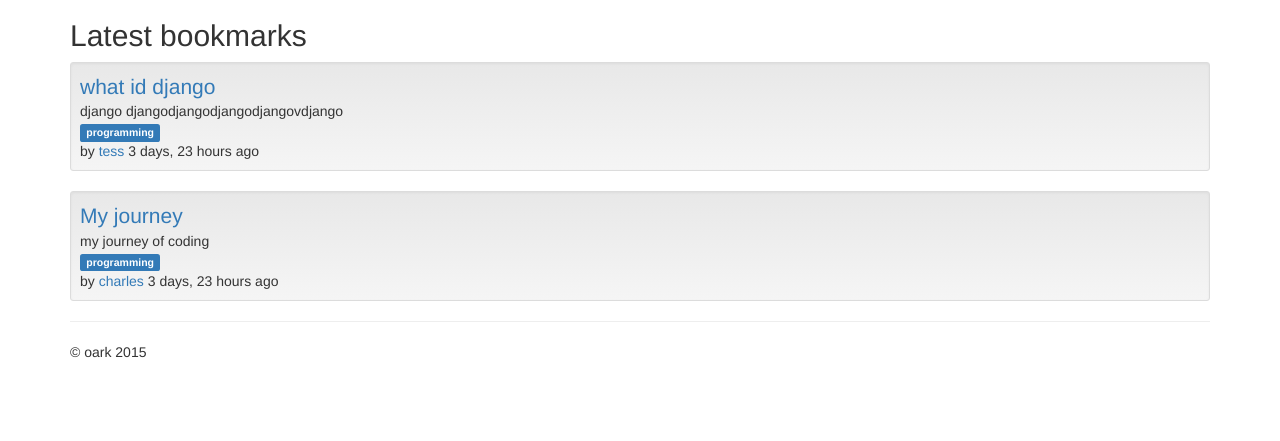
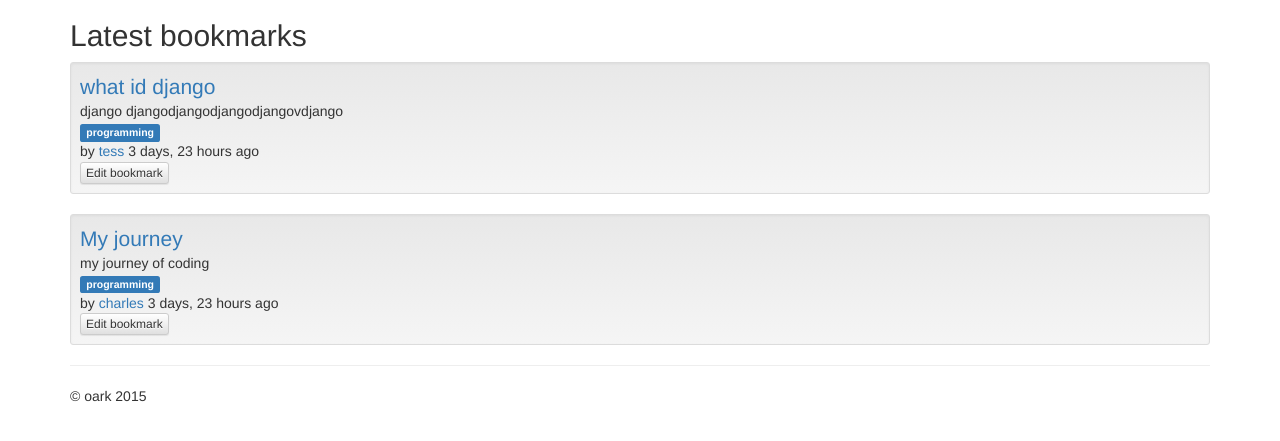
Before and after one commit to achiengcindy/mybookmarks, a Django app: page /bookmarksapp/ in a window 1280 px wide. Shown: the part 51-492 px from the top of the page. Run offline with Django 3.2, Linux system fonts and the light colour scheme; a user stored in the database is signed in; data comes from the database, SQL or seed files in the repository; parts of the project's set-up code (start-up, migrations or seed data) failed here and were passed over; some libraries are stand-ins or nearby versions.

Commit message:
changes in template naming

```diff
--- a/src/bookmarksapp/templates/bookmarksapp/bookmark.html
+++ b/src/bookmarksapp/templates/bookmarksapp/bookmark.html
@@ -15,3 +15,7 @@
 <br>by <a href="{% url "bookmarksapp_bookmark_user" bookmark.owner.username %}">
     {{ bookmark.owner.username }}</a>
 {{ bookmark.date_created|timesince }} ago
+{% if bookmark.owner == user or user.is_superuser %}
+  <br><a class="btn btn-default btn-xs" role="button"
+      href="{% url "bookmarksapp_bookmark_edit" bookmark.pk %}">Edit bookmark</a>
+{% endif %}
```
